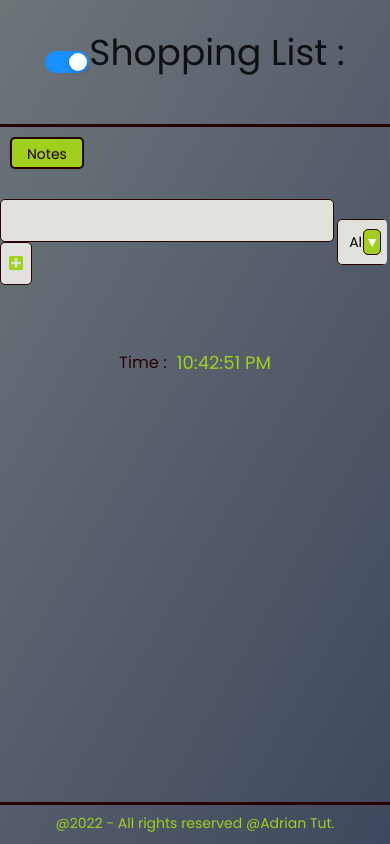
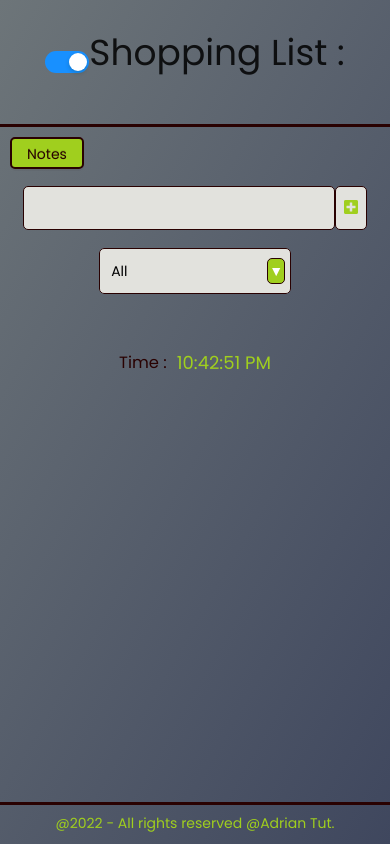
Before and after one commit to Adriantutuianu/shopping-list-app, a React (Create React App) app: page / in a window 390 px wide. Built offline with nearby package versions, Linux system fonts and the light colour scheme.

Commit message:
Added breakpoint for mobile

```diff
--- a/src/responsive.css
+++ b/src/responsive.css
@@ -21,3 +21,17 @@
     padding: 0.2rem;
   }
 }
+
+@media only screen and (max-width: 481px) {
+  form {
+    flex-wrap: wrap;
+  }
+  .add-shopping {
+    display: flex;
+    justify-content: center;
+    width: 100%;
+  }
+  .shopping-input {
+    width: 80%;
+  }
+}
```
